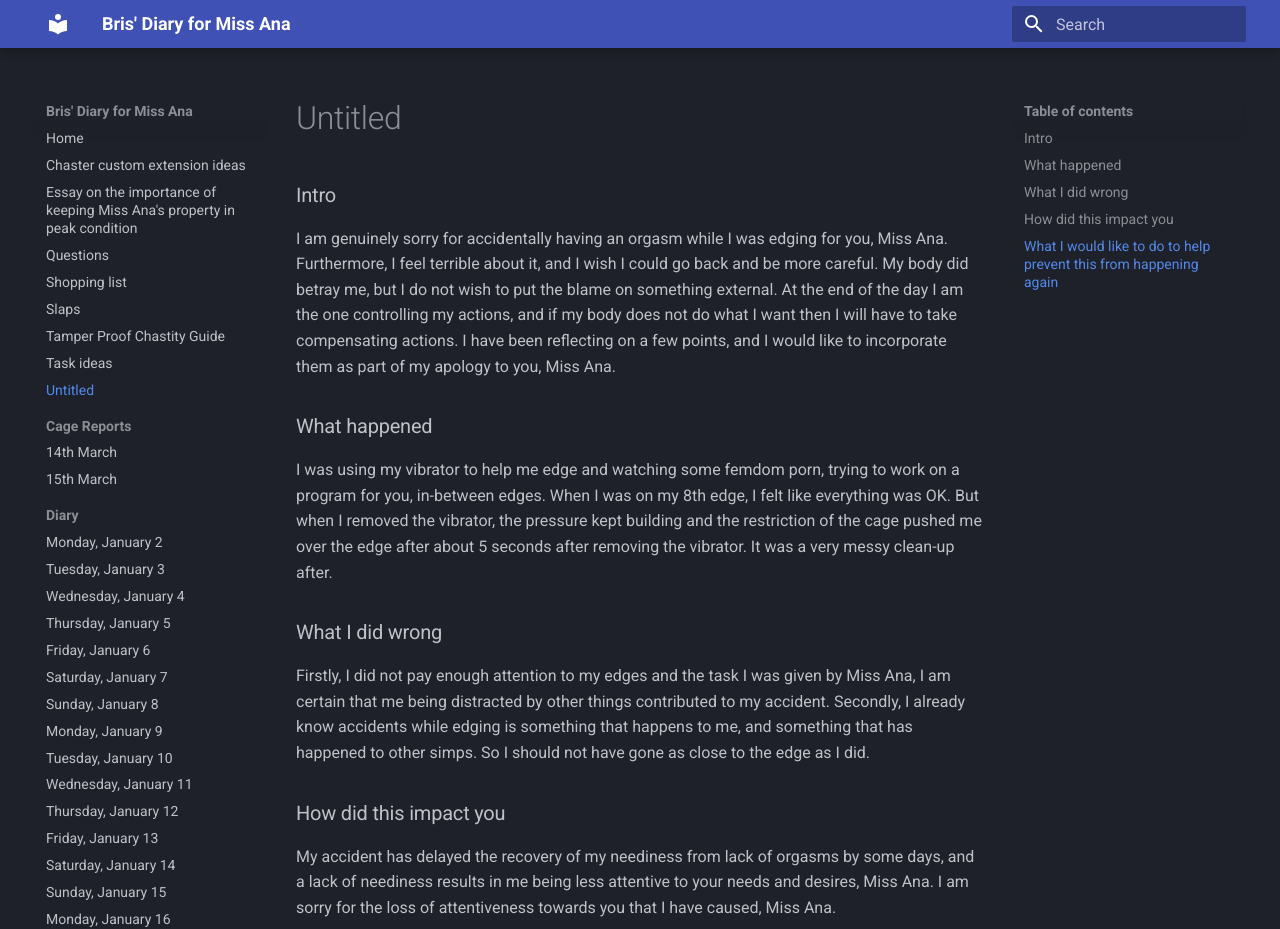
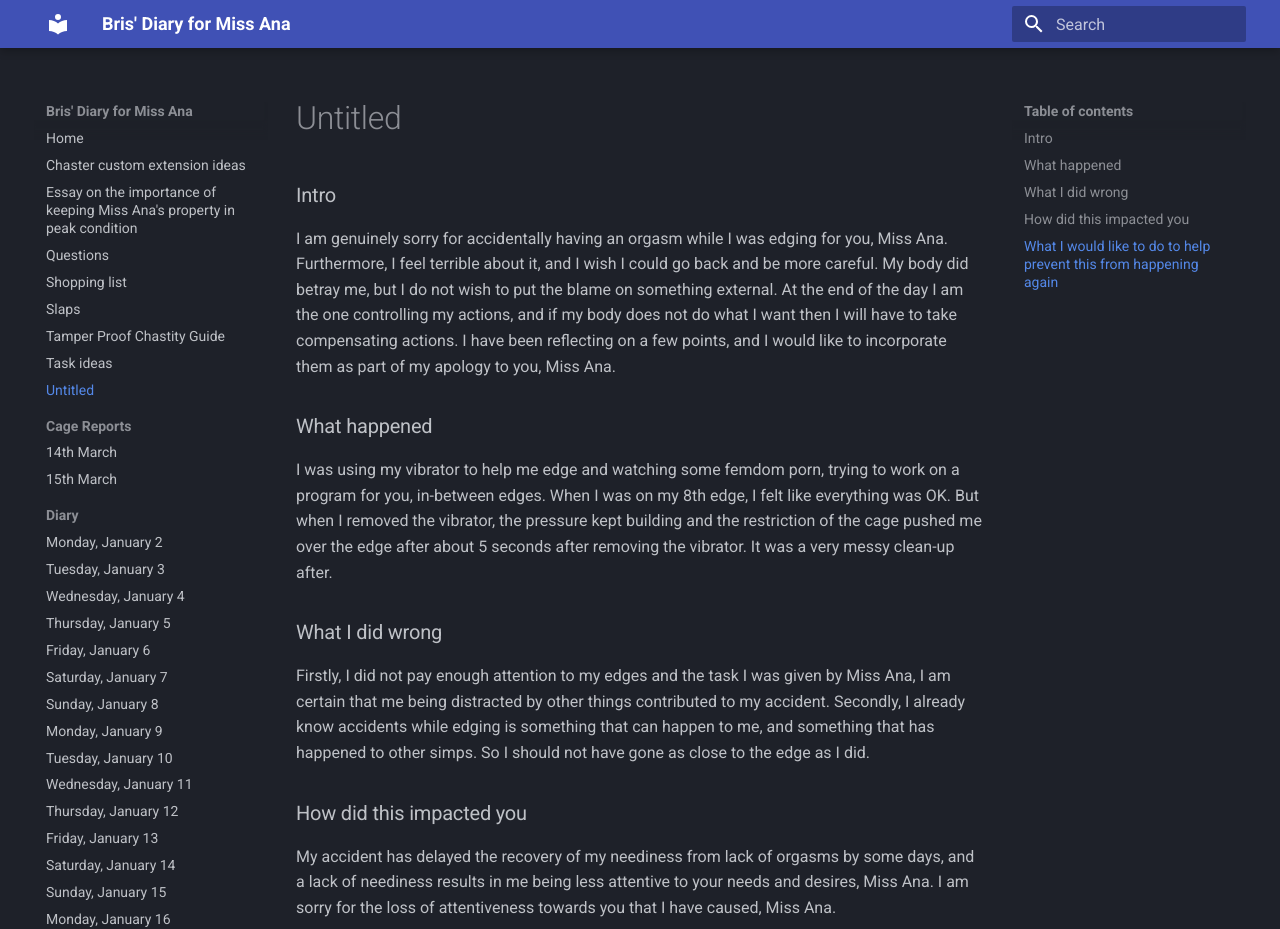
Before and after one commit to bris00/DFMA, an MkDocs documentation site: the page built from diary/Untitled.md, in a window 1280 px wide and 1388 px high. Shown: the top 929 px of the window. Built offline with MkDocs 1.6.1 and Material for MkDocs 9.7.7, drawn with Linux system fonts in a browser that asks for light colours.

Commit message:
vault backup: 2023-03-24 18:56:08
Affected files:
diary/Untitled.md

```diff
--- a/diary/Untitled.md
+++ b/diary/Untitled.md
@@ -6,9 +6,9 @@ I am genuinely sorry for accidentally having an orgasm while I was edging for yo
 I was using my vibrator to help me edge and watching some femdom porn, trying to work on a program for you, in-between edges. When I was on my 8th edge, I felt like everything was OK. But when I removed the vibrator, the pressure kept building and the restriction of the cage pushed me over the edge after about 5 seconds after removing the vibrator. It was a very messy clean-up after.
 
 ### What I did wrong
-Firstly, I did not pay enough attention to my edges and the task I was given by Miss Ana, I am certain that me being distracted by other things contributed to my accident. Secondly, I already know accidents while edging is something that happens to me, and something that has happened to other simps. So I should not have gone as close to the edge as I did.
+Firstly, I did not pay enough attention to my edges and the task I was given by Miss Ana, I am certain that me being distracted by other things contributed to my accident. Secondly, I already know accidents while edging is something that can happen to me, and something that has happened to other simps. So I should not have gone as close to the edge as I did.
 
-### How did this impact you
+### How did this impacted you
 My accident has delayed the recovery of my neediness from lack of orgasms by some days, and a lack of neediness results in me being less attentive to your needs and desires, Miss Ana. I am sorry for the loss of attentiveness towards you that I have caused, Miss Ana.
 
 You have put time and effort into building up my horniness and neediness that through my actions have, if not become wasted, has had its effects reduced. In addition, you have now had to take time to punish me for my accident. I am very sorry for wasting your precious time, Miss Ana.
```
